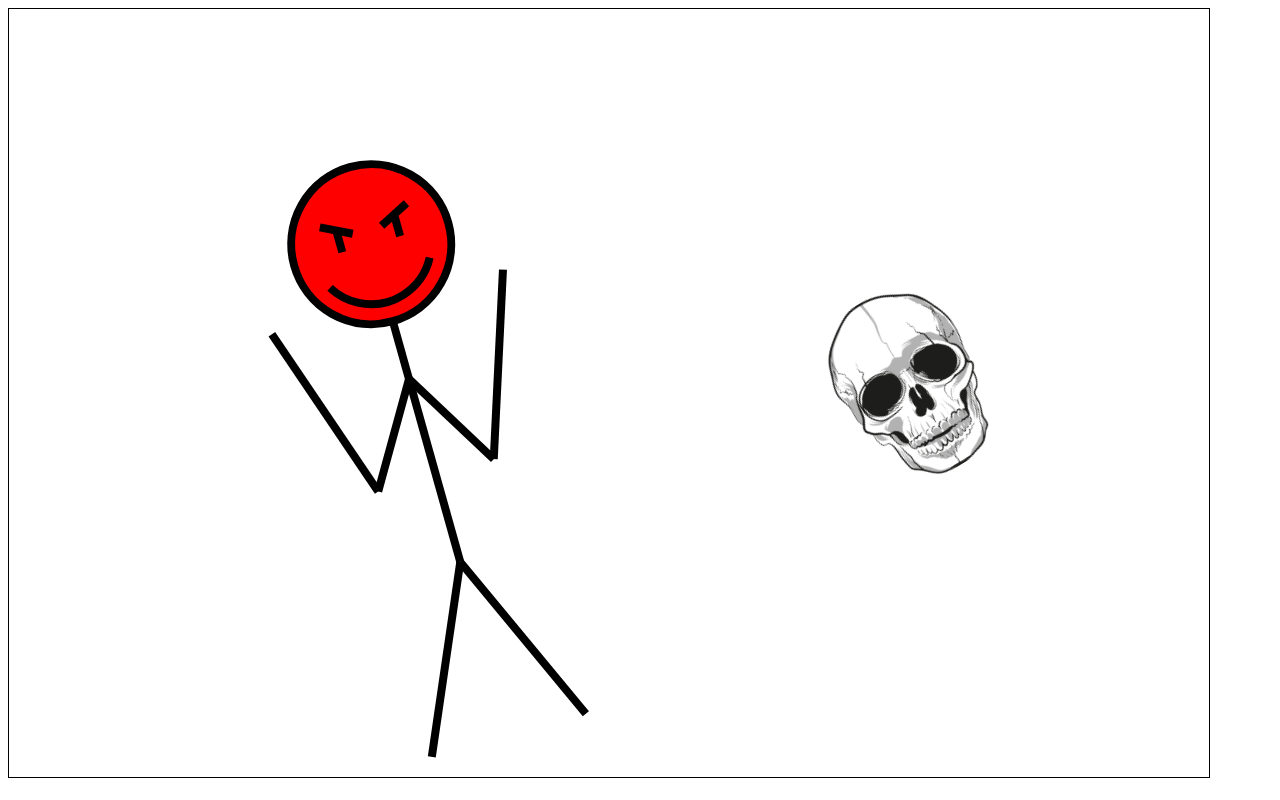
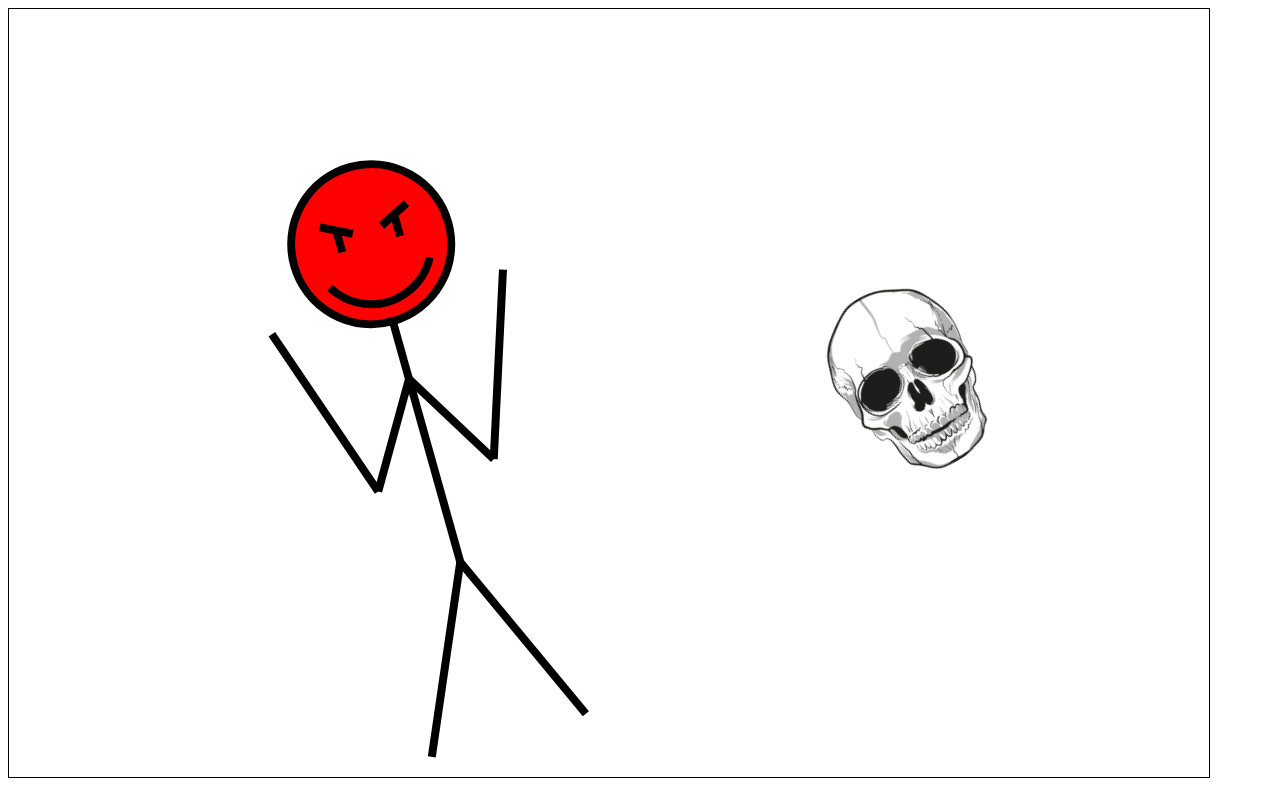
Before and after one commit to deeqkko/pk-js-spa, a plain HTML site: page stickman_rotate.html in a window 1280 px wide. Drawn offline with Linux system fonts and the light colour scheme.

Commit message:
Calculated the center point of the skull.

```diff
--- a/stickman_rotate.html
+++ b/stickman_rotate.html
@@ -75,9 +75,11 @@
         ctx.save();
         ctx.translate(900, 370);
         ctx.rotate(counter*0.02);
-        ctx.drawImage(skull, -70, -90, skull.width*0.5, skull.height*0.5);
+        ctx.drawImage(skull, -68.5, -95, skull.width*0.5, skull.height*0.5);
         counter ++;
         ctx.restore();
+
+        //Orinal size of the bitmap image 275x380
 
 
 
```
Also changed, not shown: 1 other file.
